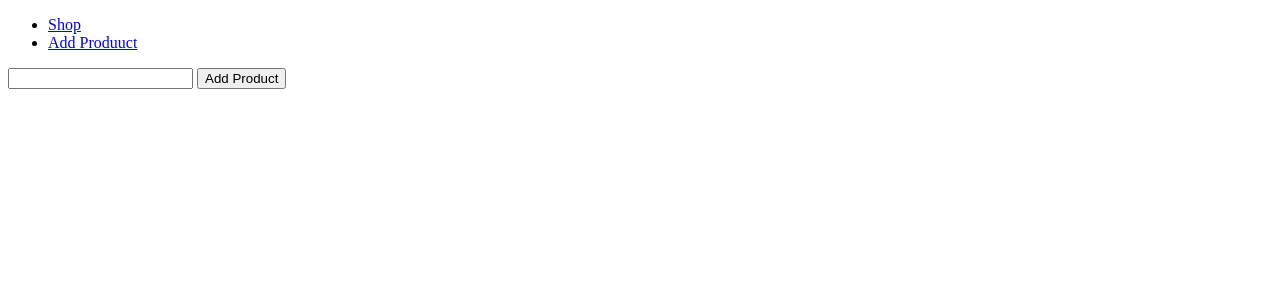
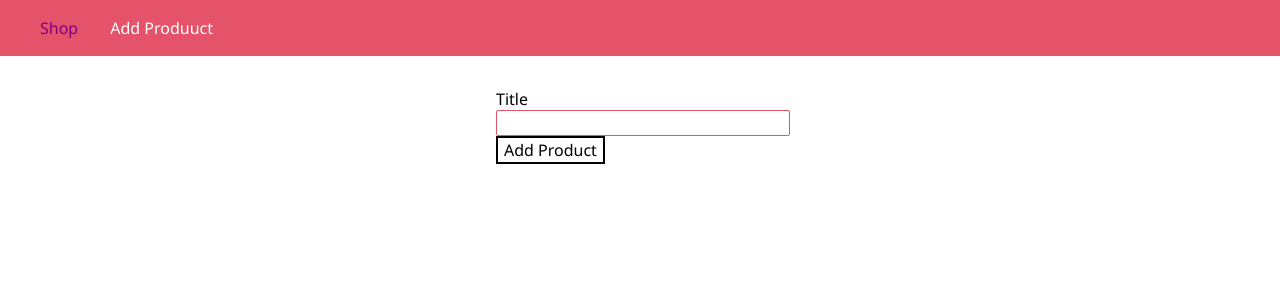
Before and after one commit to LamideAnifowoshe/NodeJS, a web app: file views/add-product.html in a window 1280 px wide; the page is wider, and only the part inside the window is pictured. Shown: the top 300 px of that part. Run offline with its HTML, style and script files only (its server is not run), Linux system fonts and the light colour scheme.

Commit message:
add styling to page

```diff
--- a/util/path.js
+++ b/util/path.js
@@ -1,3 +1,3 @@
 const path = require("path");
 
-module.exports = path.dirname(process.main.filename);
+module.exports = path.dirname(require.main.filename);
--- a/views/add-product.html
+++ b/views/add-product.html
@@ -5,19 +5,90 @@
     <meta http-equiv="X-UA-Compatible" content="IE=edge">
     <meta name="viewport" content="width=device-width, initial-scale=1.0">
     <title>Add Product</title>
+    <style>
+        body {
+            padding: 0;
+            margin: 0;
+            font-family: 'Segoe UI', Tahoma, Geneva, Verdana, sans-serif;
+        }
+        main {
+            padding: 1rem;
+        }
+        .main-header {
+            width: 100%;
+            height: 3.5rem;
+            background-color:rgb(229, 83, 107);
+            padding: 0 1.5rem;
+        }
+        .main-header__nav {
+            height: 100%;
+            display: flex;
+            align-items: center;
+        }
+         .main-header__item-list {
+            list-style: none;
+            margin: 0;
+            padding: 0;
+            display:flex;
+         }
+         .main-header__item {
+            margin: 0;
+            padding: 0 1rem;
+         }
+         .main-header__item a {
+            text-decoration: none;
+            color: purple;
+         }
+         .main-header__item a:hover,
+         .main-header__item a:active,
+         .main-header__item a.active {
+            color: white;
+         }
+         .product-form{
+            width: 20rem;
+            max-width: 90%;
+            margin: auto;
+         }
+         .form-control {
+            margin:  1rem;
+         }
+         .form-control label,
+         .form-control input {
+            display: block;
+            width: 100%;
+        }
+         .form-control input {
+           border: 1px solid rgb(229, 83, 107);
+           font: inherit;
+           border-radius: 2px;
+        }
+        button {
+          font: inherit;
+         border: 2px solid black;
+         background: white;
+         cursor: pointer;
+        }
+
+button:hover,
+button:active {
+background: purple;
+color: white;
+}
+
+    </style>
 </head>
 <body>
-    <header>
-     <nav>
-        <ul>
-            <li>
+    <header class="main-header">
+        <nav class="main-header__nav">
+           <ul class="main-header__item-list">
+               <li class="main-header__item">
                    <a href="/">
                        Shop
                    </a>
                </li>
 
-            <li>
-                <a href="/add-product">
+               <li class="main-header__item">
+                   <a href="/add-product" class="active">
                        Add Produuct
                    </a>
                </li>
@@ -26,9 +97,13 @@
        </header>
 
     <main>
-        <form action="/add-product" method="POST">
-            <input type=""text" name=""title">
+        <form class="product-form" action="/add-product" method="POST">
+            <div class="form-control">
+                <label for="title">Title</label>
+                <input type=""text" name=""title" id="title">
             <button type=""submit">Add Product</button>
+            </div>
+
         </form>
     </main>
 </body>
```
Also changed, not shown: views/404.html (+20 -1 lines), views/shop.html (+48 -6 lines). Lines whose indentation alone changed are shown as unchanged.
